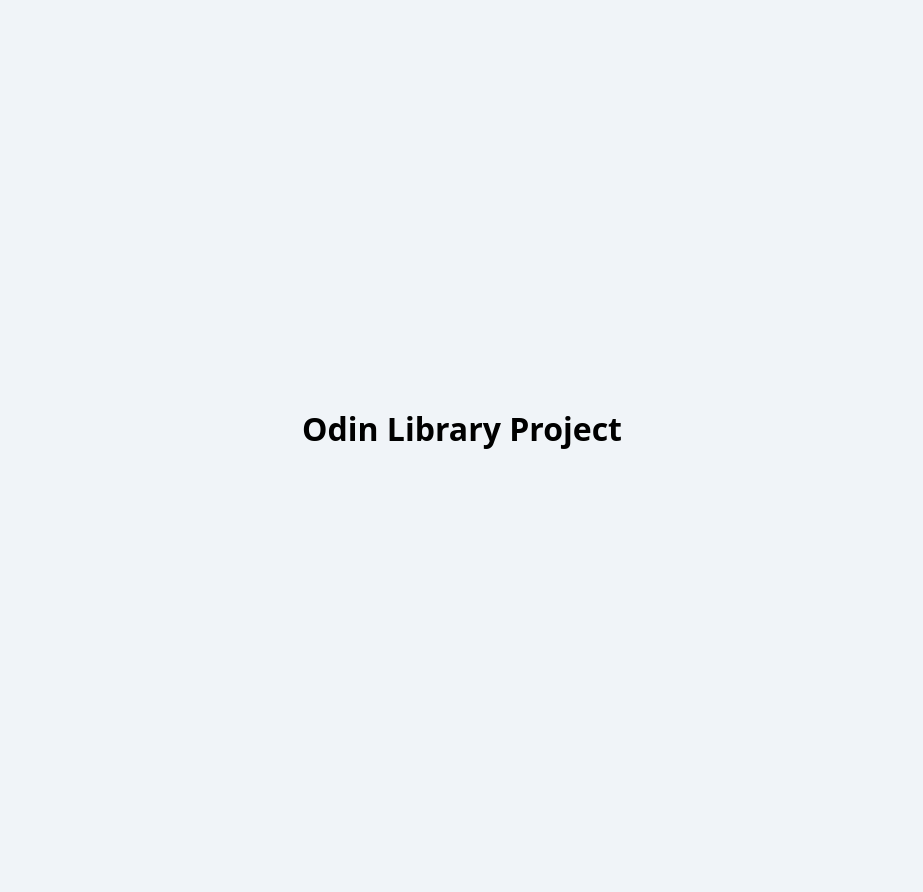
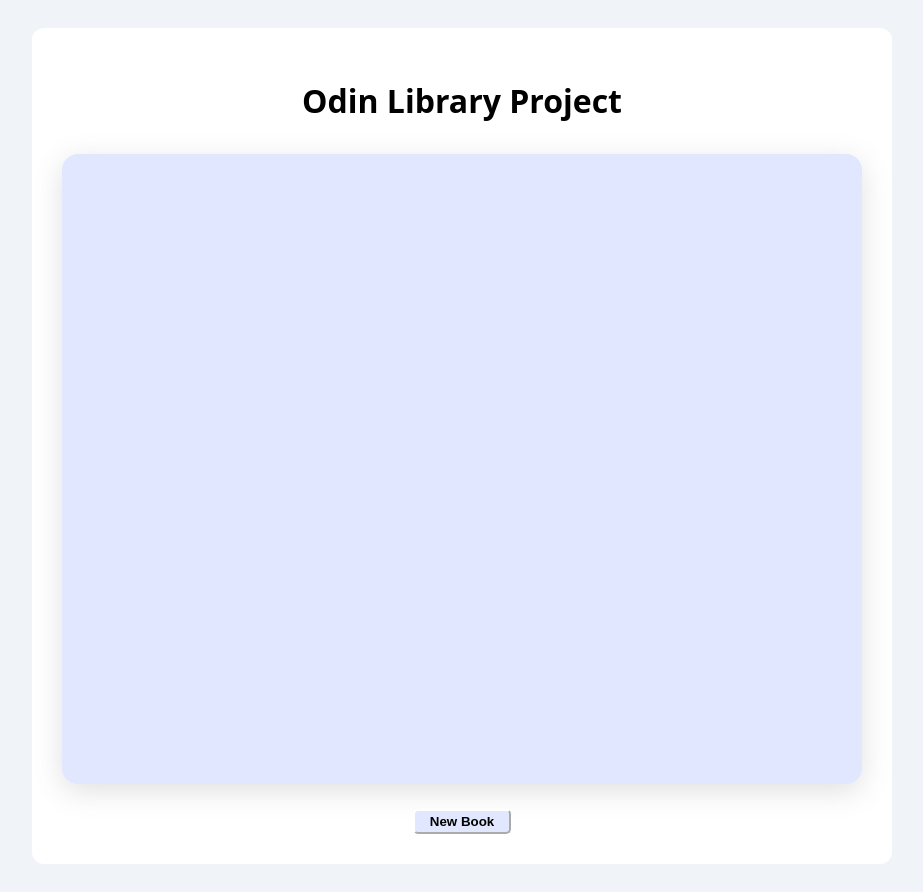
Before and after one commit to ZeroDav808/Odin-Library, a plain HTML site: page index.html in a window 1280 px wide. Shown: the whole page, without its empty margins (178-1101 px from the left). Before the commit the page ends 856 px from the top, so only its background shows below. Drawn offline with Linux system fonts and the light colour scheme.

Commit message:
Added more styling to the library page

```diff
--- a/index.html
+++ b/index.html
@@ -9,6 +9,13 @@
 <body>
     <div class="container">
         <h1>Odin Library Project</h1>
+
+        <div id="book-container">
+
+        </div>
+        <div id="btn-container">
+            <button class="addBookBtn">New Book</button>
+        </div>
     </div>
 
     <script src="index.js"></script>
--- a/styles.css
+++ b/styles.css
@@ -1,3 +1,7 @@
+:root {
+    --accent-color : #e0e7ff;
+}
+
 body {
     font-family: system-ui, -apple-system, BlinkMacSystemFont, 'Segoe UI', Roboto, Oxygen, Ubuntu, Cantarell, 'Open Sans', 'Helvetica Neue', sans-serif;
     display: flex;
@@ -8,3 +12,38 @@ body {
     min-height: 100vh;
     padding: 20px;
 }
+
+.container {
+    width: 100%;
+    max-width: 800px;
+    border-radius: 12px;
+    background-color: #ffffff;
+    min-height: 500px;
+    text-align: center;
+    padding: 30px;
+    display: flex;
+    justify-content: center;
+    flex-direction: column;
+    gap: 10px;
+}
+
+#book-container {
+    display: flex;
+    padding: 15px;
+    border-radius: 1em;
+    background-color: var(--accent-color);
+    /* width: 100%;
+    max-width: 600px; */
+    height: 100%;
+    min-height: 600px;
+    box-shadow: rgba(100, 100, 111, 0.2) 0px 7px 29px 0px;
+}
+
+.addBookBtn {
+    margin-top: 15px;
+    padding: 3px 15px;
+    border-radius: 5px;
+    border-color: white;
+    font-weight: 650;
+    background-color: var(--accent-color);
+}
```
